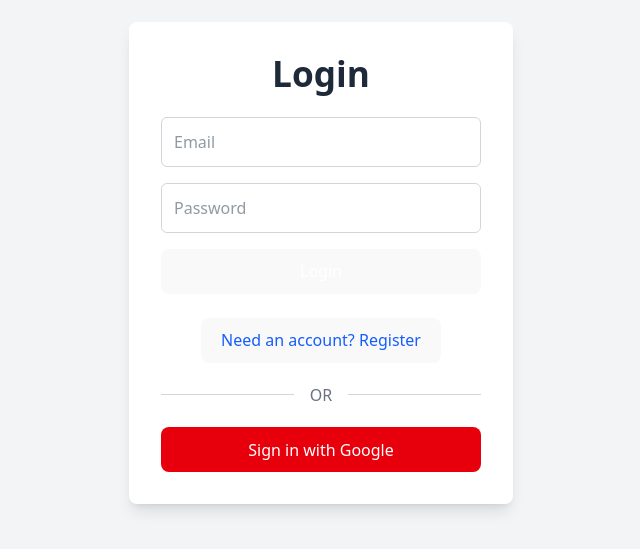
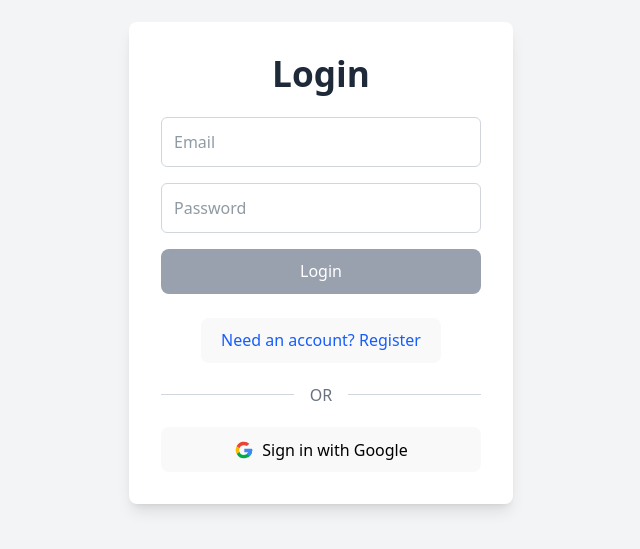
Before and after one commit to AndrewAlllDay/DG-Notes, a React (Vite) app: page / in a window 1280 px wide. Shown: the part 137-686 px from the top of the page, without its empty margins (319-959 px from the left). Built offline with nearby package versions, Linux system fonts and the light colour scheme; no server answers.

Commit message:
Updates
updates a few things in the login screen

```diff
--- a/src/components/LoginPage.jsx
+++ b/src/components/LoginPage.jsx
@@ -2,6 +2,7 @@
 import React, { useState } from 'react';
 import { useFirebase } from '../firebase'; // Import useFirebase hook
 import { LogIn } from 'lucide-react'; // Import LogIn icon from lucide-react
+import GoogleLogo from '../assets/google-logo.svg'; // Import your Google logo image
 
 export default function LoginPage() {
     const { signInWithEmailAndPassword, createUserWithEmailAndPassword, signInWithGoogle, auth } = useFirebase();
@@ -10,11 +11,14 @@ export default function LoginPage() {
     const [error, setError] = useState(null);
     const [isRegistering, setIsRegistering] = useState(false); // To toggle between login and register forms
 
+    // Determine if the form is valid (both email and password have content)
+    const isFormValid = email.trim() !== '' && password.trim() !== '';
+
     const handleAuth = async (e) => {
         e.preventDefault();
         setError(null); // Clear previous errors
 
-        if (!email || !password) {
+        if (!isFormValid) { // Use the isFormValid check
             setError('Please enter both email and password.');
             return;
         }
@@ -101,7 +105,13 @@ export default function LoginPage() {
                     />
                     <button
                         type="submit"
-                        className="w-full bg-blue-600 text-white p-3 rounded-md font-semibold hover:bg-blue-700 transition-colors duration-200 focus:outline-none focus:ring-2 focus:ring-blue-500"
+                        disabled={!isFormValid} // Disable button if form is not valid
+                        className={`w-full text-white p-3 rounded-md font-semibold transition-colors duration-200 focus:outline-none focus:ring-2
+                            ${isFormValid
+                                ? '!bg-green-600 hover:bg-green-700 focus:ring-green-500' // Green when valid
+                                : '!bg-gray-400 cursor-not-allowed' // Gray and disabled when invalid
+                            }`
+                        }
                     >
                         {isRegistering ? 'Register Account' : 'Login'}
                     </button>
@@ -117,18 +127,18 @@ export default function LoginPage() {
                 </div>
 
                 <div className="relative flex py-5 items-center">
-                    <div className="flex-grow border-t border-gray-300"></div>
-                    <span className="flex-shrink mx-4 text-gray-500">OR</span>
-                    <div className="flex-grow border-t border-gray-300"></div>
+                    <div className="flex-grow border-t !border-gray-300"></div>
+                    <span className="flex-shrink mx-4 !text-gray-500">OR</span>
+                    <div className="flex-grow border-t !border-gray-300"></div>
                 </div>
 
                 <button
                     onClick={handleGoogleSignIn}
-                    className="w-full !bg-red-600 text-white p-3 rounded-md font-semibold hover:bg-red-700 transition-colors duration-200 focus:outline-none focus:ring-2 focus:ring-red-500 flex items-center justify-center gap-2"
+                    className="w-full bg-red-600 text-black p-3 rounded-md font-semibold hover:bg-red-700 transition-colors duration-200 focus:outline-none focus:ring-2 focus:ring-red-500 flex items-center justify-center gap-2"
                     aria-label="Sign in with Google"
                 >
-                    {/* Updated SVG for Google Logo */}
-
+                    {/* Replaced SVG with img tag using imported GoogleLogo */}
+                    <img src={GoogleLogo} alt="Google logo" className="w-5 h-5" />
                     Sign in with Google
                 </button>
             </div>
```
Also changed, not shown: src/assets/google-logo.svg (added).
